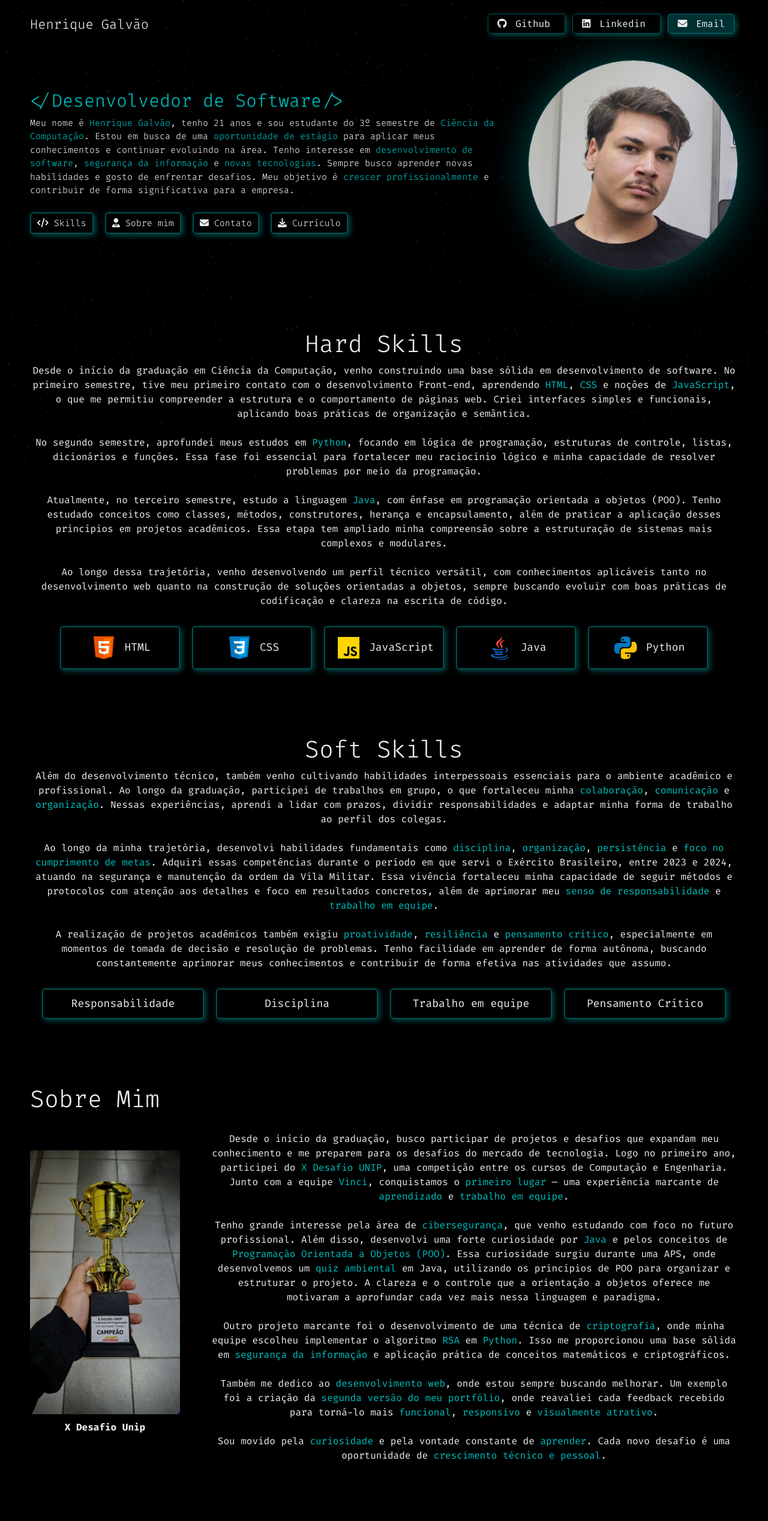
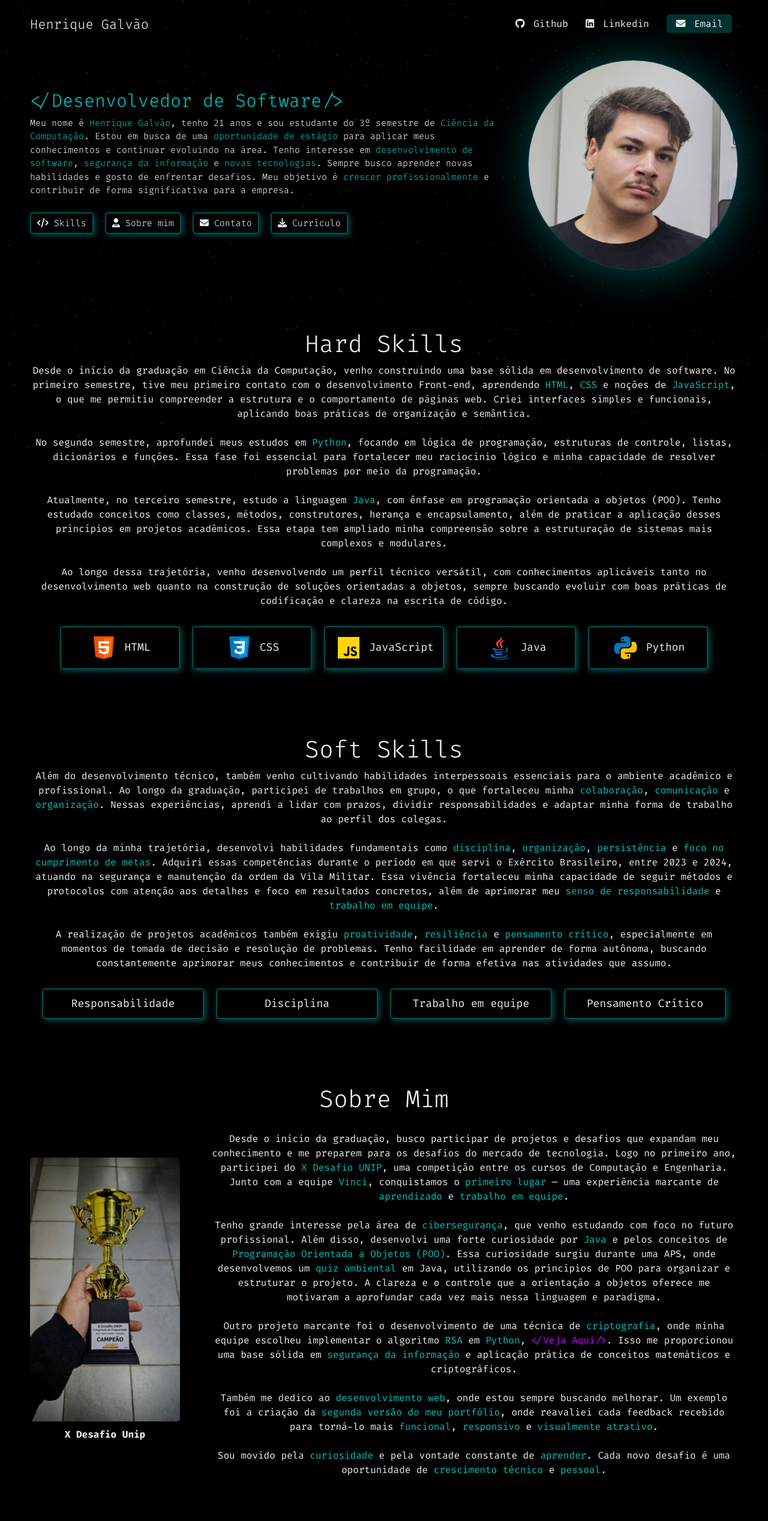
Before and after one commit to Galvao-Henrique/Projetos-Pessoais, a plain HTML site: page Portifólio/index.html in a window 1280 px wide. Shown: the top 2536 px of the page at 60% size. Drawn offline with nearby package versions, Linux system fonts and the light colour scheme.

Commit message:
Atualização Final

```diff
--- a/Portifólio/index.html
+++ b/Portifólio/index.html
@@ -38,6 +38,7 @@
     </script>
 
     <title>Portfólio</title>
+
 </head>
 
 <body>
@@ -48,7 +49,7 @@
     <!-- NAVBAR -->
     <nav>
         <div class="left">
-            <a href="/">Henrique Galvão</a>
+            <a href="">Henrique Galvão</a>
         </div>
         <div class="right">
             <!-- GitHub -->
@@ -74,10 +75,7 @@
         <!-- Seção Hero -->
         <section class="hero-section">
             <div class="text">
-
                 <h2>&lt;/Desenvolvedor de Software/&gt;</h2>
-
-
                 <p>Meu nome é <span class="blue-skill">Henrique Galvão</span>, tenho 21 anos e sou estudante do 3º semestre de <span class="blue-skill">Ciência da Computação</span>. Estou em busca de uma <span class="blue-skill">oportunidade de estágio</span> para aplicar meus conhecimentos e continuar evoluindo na área. Tenho interesse em <span class="blue-skill">desenvolvimento de software</span>, <span class="blue-skill">segurança da informação</span> e <span class="blue-skill">novas tecnologias</span>. Sempre busco aprender novas habilidades e gosto de enfrentar desafios. Meu objetivo é <span class="blue-skill">crescer profissionalmente</span> e contribuir de forma significativa para a empresa.</p>
                 <div class="links">
                     <a href="#Skills">
@@ -92,15 +90,17 @@
                         <i class="fa-solid fa-envelope"></i>
                         <span>Contato</span>
                     </a>
-                    <a href="image/Curriculum/CRV-2025-3.pdf" download="HenriqueG.pdf">
+                    <a href="image/Curriculum/CRV-2025.pdf" download="HenriqueG.pdf">
                         <i class="fa-solid fa-download"></i>
                         <span>Currículo</span>
                     </a>
                 </div>
             </div>
+
             <div class="headshot">
                 <img src="image/20250503_201518 (1).jpg" alt="Herique">
             </div>
+
         </section>
         <!-- FIM Hero -->
 
@@ -123,8 +123,8 @@
                 <div class="cell"><img src="image/icons8/icons8-javascript-48.png" alt="python logo"><span>JavaScript</span></div>
                 <div class="cell"><img src="image/icons8/icons8-logo-java-coffee-cup-48.png" alt="java logo"><span>Java</span></div>
                 <div class="cell"><img src="image/icons8/icons8-python-48.webp" alt="python logo"><span>Python</span></div>
+            </div>
 
-            </div>
         </section>
         <!-- FIM Hard Skills -->
 
@@ -145,9 +145,9 @@
             <div class="cell"><span>Trabalho em equipe</span></div>
             <div class="cell"><span>Pensamento Crítico</span></div>
         </div>
+
         </section>
         <!-- FIM Hard Skills -->
-
 
         <!-- Seção Sobre Mim -->
         <section id="testimony" class="testimony-section">
@@ -162,11 +162,11 @@
                     <br>
                     Tenho grande interesse pela área de <span class="blue-skill">cibersegurança</span>, que venho estudando com foco no futuro profissional. Além disso, desenvolvi uma forte curiosidade por <span class="blue-skill">Java</span> e pelos conceitos de <span class="blue-skill">Programação Orientada a Objetos (POO)</span>. Essa curiosidade surgiu durante uma APS, onde desenvolvemos um <span class="blue-skill">quiz ambiental</span> em Java, utilizando os princípios de POO para organizar e estruturar o projeto. A clareza e o controle que a orientação a objetos oferece me motivaram a aprofundar cada vez mais nessa linguagem e paradigma. <br>
                     <br>
-                    Outro projeto marcante foi o desenvolvimento de uma técnica de <span class="blue-skill">criptografia</span>, onde minha equipe escolheu implementar o algoritmo <span class="blue-skill">RSA</span> em <span class="blue-skill">Python</span>. Isso me proporcionou uma base sólida em <span class="blue-skill">segurança da informação</span> e aplicação prática de conceitos matemáticos e criptográficos. <br>
+                    Outro projeto marcante foi o desenvolvimento de uma técnica de <span class="blue-skill">criptografia</span>, onde minha equipe escolheu implementar o algoritmo <span class="blue-skill">RSA</span> em <span class="blue-skill">Python</span>, <span class="blue-skill"> <a href="https://github.com/Galvao-Henrique/APS/tree/main/APS%20-%202%C2%B0Semestre">&lt;/Veja Aqui/&gt;</a></span>. Isso me proporcionou uma base sólida em <span class="blue-skill">segurança da informação</span> e aplicação prática de conceitos matemáticos e criptográficos. <br>
                     <br>
                     Também me dedico ao <span class="blue-skill">desenvolvimento web</span>, onde estou sempre buscando melhorar. Um exemplo foi a criação da <span class="blue-skill">segunda versão do meu portfólio</span>, onde reavaliei cada feedback recebido para torná-lo mais <span class="blue-skill">funcional</span>, <span class="blue-skill">responsivo</span> e <span class="blue-skill">visualmente atrativo</span>. <br>
                     <br>
-                    Sou movido pela <span class="blue-skill">curiosidade</span> e pela vontade constante de <span class="blue-skill">aprender</span>. Cada novo desafio é uma oportunidade de <span class="blue-skill">crescimento técnico e pessoal</span>.
+                    Sou movido pela <span class="blue-skill">curiosidade</span> e pela vontade constante de <span class="blue-skill">aprender</span>. Cada novo desafio é uma oportunidade de <span class="blue-skill">crescimento técnico</span> e <span class="blue-skill">pessoal</span>.
                 </div>
             </div>
         </section>
@@ -178,7 +178,7 @@
             <div class="group">
                 <div class="text">
                     <p>
-                        Se você chegou até aqui, saiba que este espaço vai além de um simples formulário — é uma <span class="blue-skill">forma alternativa</span> de se conectar comigo. Seja para trocar ideias, tirar dúvidas, sugerir melhorias ou discutir <span class="blue-skill">projetos</span>, estou sempre aberto a novas conexões e conversas significativas. <br>
+                        Se você chegou até aqui, saiba que este espaço vai além de um simples formulário, é uma <span class="blue-skill">forma alternativa</span> de se conectar comigo. Seja para trocar ideias, tirar dúvidas, sugerir melhorias ou discutir <span class="blue-skill">projetos</span>, estou sempre aberto a novas conexões e conversas significativas. <br>
                         <br>
                         Acredito que o <span class="blue-skill">conhecimento</span> cresce quando compartilhado, e muitas vezes grandes oportunidades nascem de uma simples mensagem. Então, se você tem uma <span class="blue-skill">proposta</span>, quer conversar sobre <span class="blue-skill">tecnologia</span>, está procurando alguém para colaborar ou apenas deseja saber mais sobre meu trabalho, não hesite em me chamar. <br>
                         <br>
--- a/Portifólio/styles.css
+++ b/Portifólio/styles.css
@@ -59,21 +59,15 @@ nav .left a {
 
 nav .right a {
     color: #eeeff1;
-    margin: 0 6px;
-    font-size: 16px;
-    padding: 5px 15px;
-    box-shadow: 3px 3px 10px #00ffff4f;
-    border: 1px solid #00ffff4f;
-    border-radius: 5px;
+    margin: 0 10px;
 }
-nav .right a:hover {
-    box-shadow: 3px 3px 10px hsla(278, 100%, 50%, 0.473);
-    border: 1px solid hsla(278, 100%, 50%, 0.473);
-}
+
 
 nav .right a:last-child {
     background-color: rgba(0, 101, 104, 0.486);
     color: #eeeff1;
+    padding: 5px 15px;
+    border-radius: 5px;
 }
 nav .right a:last-child:hover {
     background-color: rgba(81, 0, 156, 0.5);
@@ -296,6 +290,7 @@ nav .right a span {
     font-size: 40px;
     font-weight: 300;
     color: #eeeff1;
+    text-align: center;
 }
 
 .testimony-section .group {
@@ -333,6 +328,10 @@ nav .right a span {
 
 .testimony-section .text .blue-skill {
     color:  #00ffffc0;
+}
+
+.testimony-section .text .blue-skill a {
+    color: hsl(288, 100%, 50%);
 }
 
 .testimony-section .text .blue-skill:hover {
```
Also changed, not shown: Portifólio/image/HenG.jpg (deleted), 2 other files. Lines whose indentation alone changed are shown as unchanged.
